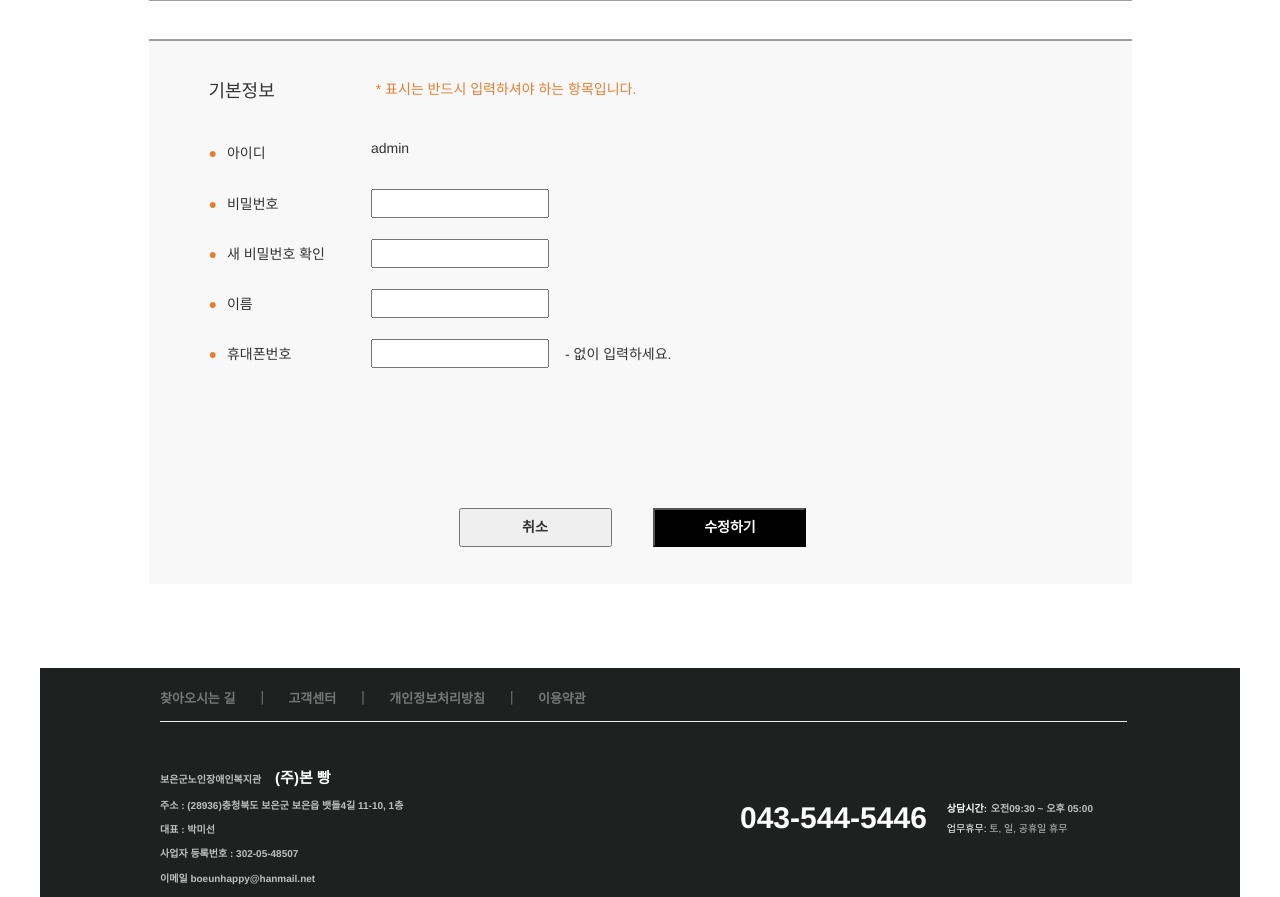
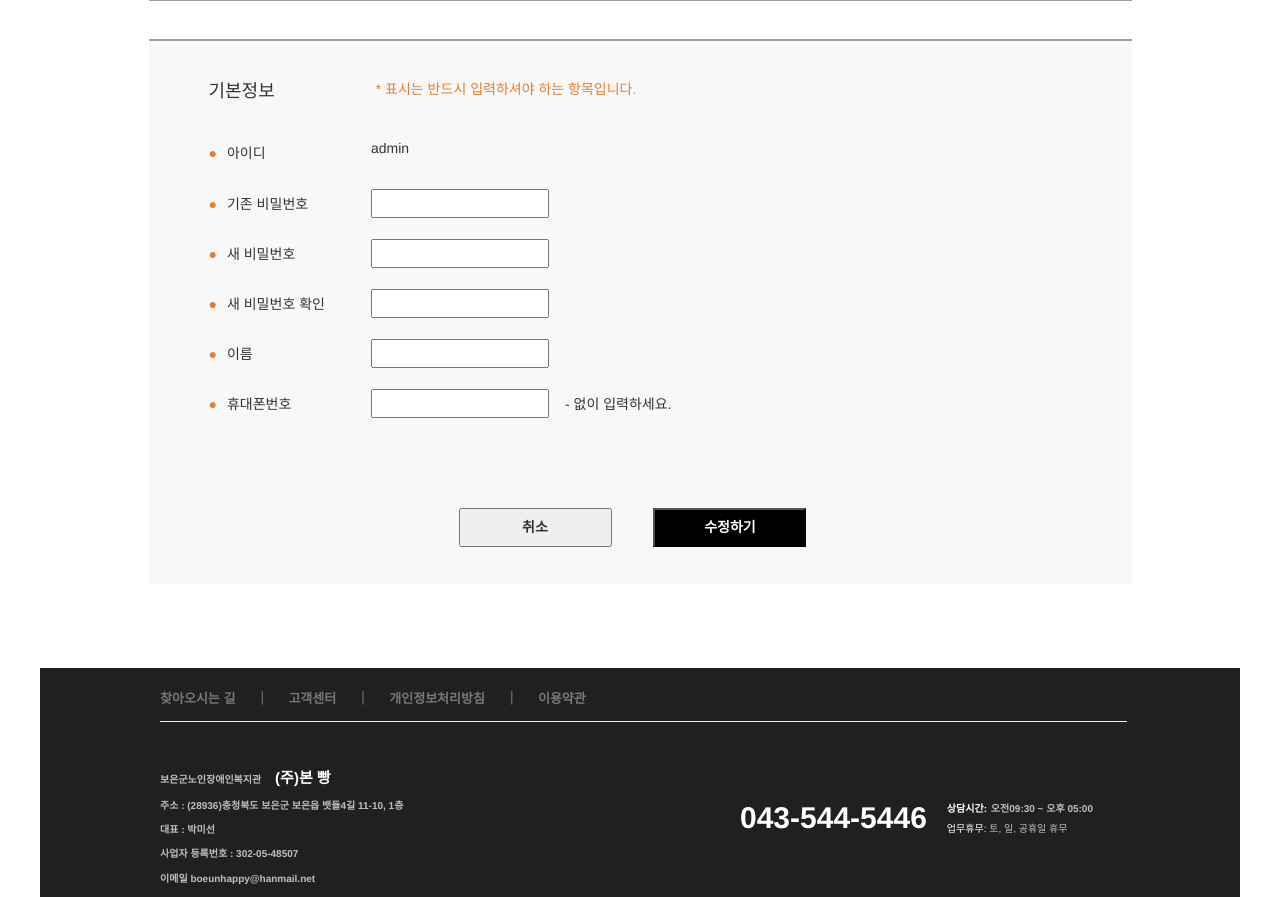
Before and after one commit to YounngR/boeunProject, a Django app: page /mypage/modify/ in a window 1280 px wide. Shown: the part 219-1116 px from the top of the page. Run offline with Django 3.2, Linux system fonts and the light colour scheme; a user stored in the database is signed in; data comes from the database, SQL or seed files in the repository; both versions use the stored data as it was after the commit; some libraries are stand-ins or nearby versions.

Commit message:
이메일변경및비밀번호필드추가

```diff
--- a/boeun/settings.py
+++ b/boeun/settings.py
@@ -134,9 +134,9 @@ EMAIL_HOST = 'smtp.gmail.com'
 # 메일을 호스트하는 서버
 EMAIL_PORT = 587
 # gmail과의 통신하는 포트
-EMAIL_HOST_USER = 'leedongjun181027@gmail.com'
+EMAIL_HOST_USER = 'boeunbread@gmail.com'
 # 발신할 이메일
-EMAIL_HOST_PASSWORD = 'dlehdwns3'
+EMAIL_HOST_PASSWORD = 'qhdms@0605'
 # 발신할 메일의 비밀번호
 EMAIL_USE_TLS = True
 # TLS 보안 방법
--- a/boeun_bread/templates/SignUp/certification.html
+++ b/boeun_bread/templates/SignUp/certification.html
@@ -150,12 +150,13 @@
 
     }
     $("#email_cert_btn").click(function(){
-
+        make_resend_page();
         ajax();
 
     });
 
     $(document).on("click","#email_recert_btn",function(){
+
         ajax();
     });
     function ajax(){
@@ -169,7 +170,7 @@
             },
             success : function(response)
             {
-                make_resend_page();
+
 
             },
         });
--- a/boeun_bread/templates/mypage/modify_user.html
+++ b/boeun_bread/templates/mypage/modify_user.html
@@ -49,6 +49,9 @@
         cursor: pointer;
     }
  </style>
+ {% if msg %}
+    <script>alert("{{msg}}");</script>
+ {% endif %}
  <div class="text-right" style="margin-top:28px; margin-right: 78px;">
     <img width="20" height="20" src="{% static 'img/homepagelogo.png'%}" style="position: relative; top:-3px;">
     <i class="glyphicon glyphicon-menu-right"></i>
@@ -82,12 +85,18 @@
             </div>
             <div  id ="id_error_text" style="display:none;float:left; padding-left:16px; padding-top:5px; ">아이디는 6~20자 내로 입력해 주세요.</div>
           </div>
-
           <div style="clear:both; padding-top:21px; margin-left:60px;" >
             <div style="padding-top:5px; color:#e47f32; float:left;">●</div>
-            <div style="padding-top:5px; float:left; padding-left:10px;" class="field_name">비밀번호</div>
+            <div style="padding-top:5px; float:left; padding-left:10px;" class="field_name">기존 비밀번호</div>
             <div style="float:left;">
-              <input type="password" style="width:178px; height:29px;" required id="pw1" name="user_pwd"maxlength="15">
+              <input type="password" style="width:178px; height:29px;" required name="c_user_pwd"maxlength="15">
+            </div>
+          </div>
+          <div style="clear:both; padding-top:21px; margin-left:60px;" >
+            <div style="padding-top:5px; color:#e47f32; float:left;">●</div>
+            <div style="padding-top:5px; float:left; padding-left:10px;" class="field_name">새 비밀번호</div>
+            <div style="float:left;">
+              <input type="password" style="width:178px; height:29px;" required id="pw1" name="n_user_pwd"maxlength="15">
             </div>
             <div id="pw_error_text" style="display:none;float:left; padding-left:16px; padding-top:5px;">비밀번호는 8~15자로 설정 가능합니다.</div>
           </div>
@@ -117,7 +126,7 @@
             <div  id ="phome_text" style="float:left; padding-left:16px; padding-top:5px; ">- 없이 입력하세요.</div>
           </div>
 
-          <div style="clear:both; padding-top:140px; margin-left:310px;" >
+          <div style="clear:both; padding-top:90px; margin-left:310px;" >
             <input id ="b_cancle" type="button" style="width:153px; height:39px;" value="취소" onclick="cancel()">
             <input id="modify_btn" type="submit" style="width:153px; height:39px; margin-left:38px;" value="수정하기">
           </div>
--- a/boeun_bread/views.py
+++ b/boeun_bread/views.py
@@ -245,16 +245,20 @@ def SignUpOk(request):
 #회원정보수정
 @login_required
 def modify_user(request):
+    context = {}
     if request.method == "POST":
-        user    = User.objects.get(username=request.user.username)
-        profile = Profile.objects.get(user=request.user)
-        user.set_password(request.POST.get('user_pwd'))
-        profile.U_name  = request.POST.get('user_name')
-        profile.U_phone = request.POST.get('user_phone')
-        user.save()
-        profile.save()
-        return redirect('/mypage/modify/')
-    return render(request, 'mypage/modify_user.html')
+        user    = auth.authenticate(request,username=request.user.username,password=request.POST.get('c_user_pwd'))
+        if user:
+            profile = Profile.objects.get(user=request.user)
+            user.set_password(request.POST.get('user_pwd'))
+            profile.U_name  = request.POST.get('user_name')
+            profile.U_phone = request.POST.get('user_phone')
+            user.save()
+            profile.save()
+            return redirect('/mypage/modify/')
+        else:
+            context['msg'] = "기존 비밀번호와 일치하지 않습니다."
+    return render(request, 'mypage/modify_user.html',context)
 #회원탈퇴
 @login_required
 def delete_user(request):
```
Also changed, not shown: db.sqlite3.
